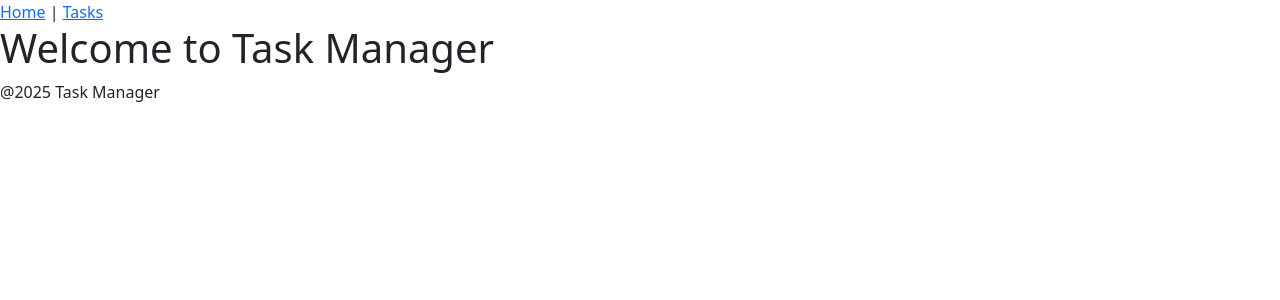
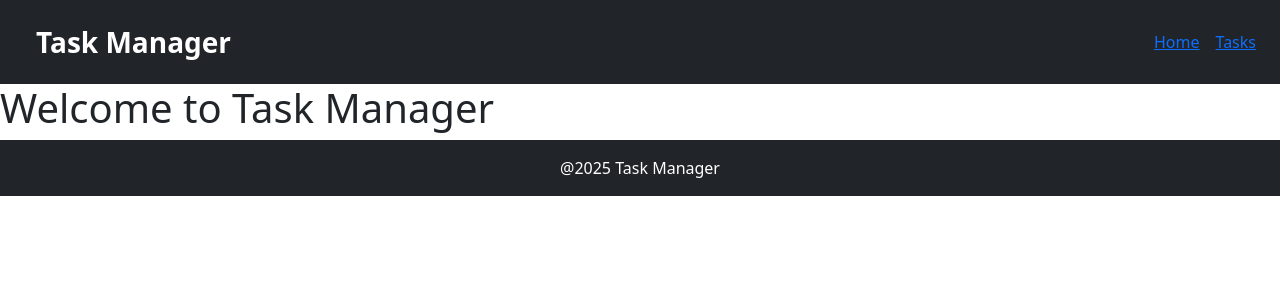
Before and after one commit to learnwithsanthosh/task-manager-frontend, a React (Vite) app: page / in a window 1280 px wide. Shown: the top 300 px of the page. Built offline with nearby package versions, Linux system fonts and the light colour scheme.

Commit message:
Day 14: Implemented task deletion functionality

```diff
--- a/src/components/Footer.tsx
+++ b/src/components/Footer.tsx
@@ -3,7 +3,9 @@ import React from "react";
 const Footer = () => {
   return (
     <>
-      <footer>@2025 Task Manager</footer>
+      <footer className="bg-dark text-white py-3 mt-auto text-center">
+        @2025 Task Manager
+      </footer>
     </>
   );
 };
--- a/src/components/Header.tsx
+++ b/src/components/Header.tsx
@@ -5,8 +5,20 @@ const Header = () => {
   return (
     <>
       <header>
-        <nav>
-          <Link to="/">Home</Link> | <Link to="/tasks">Tasks</Link>
+        <nav className="navbar navbar-expand-lg navbar-dark bg-dark px-4 py-3">
+          <div className="container-fluid">
+            <Link to="/" className="navbar-brand fs-3 fw-bold">
+              Task Manager
+            </Link>
+          </div>
+          <ul className="navbar-nav flex-row gap-3">
+            <li className="nav-item">
+              <Link to="/">Home</Link>
+            </li>
+            <li className="nav-item">
+              <Link to="/tasks">Tasks</Link>
+            </li>
+          </ul>
         </nav>
       </header>
     </>
--- a/src/pages/Home.tsx
+++ b/src/pages/Home.tsx
@@ -3,7 +3,9 @@ import React from "react";
 const Home = () => {
   return (
     <>
-      <h1>Welcome to Task Manager</h1>
+      <div>
+        <h1>Welcome to Task Manager</h1>
+      </div>
     </>
   );
 };
--- a/src/pages/Tasks.tsx
+++ b/src/pages/Tasks.tsx
@@ -10,8 +10,17 @@ const Tasks = () => {
     api
       .get("/tasks")
       .then((res) => setTasks(res.data))
+      .catch((err) => console.log("Delete failed : ", err));
+  }, []);
+  const handleDelete = (id: Number) => {
+    api
+      .delete(`/task/${id}`)
+      .then(() => {
+        return api.get("/tasks");
+      })
+      .then((res) => setTasks(res.data))
       .catch((err) => console.log(err));
-  }, []);
+  };
 
   return (
     <>
@@ -40,6 +49,14 @@ const Tasks = () => {
                       minute: "2-digit",
                     })}
                   </p>
+                  <div className="d-flex justify-content-between mt-3">
+                    <button
+                      className="btn btn-danger"
+                      onClick={() => handleDelete(task.id)}
+                    >
+                      Delete
+                    </button>
+                  </div>
                 </>
               </div>
             </div>
--- a/src/services/api.ts
+++ b/src/services/api.ts
@@ -6,6 +6,8 @@ const baseURL = axios.create({baseURL : "http://localhost:8080"});
 const api={
     get: (url : string, config = {})=>baseURL.get(url, config),
     post : (url : string , data : any, config = {}) => baseURL.post(url,data,config),
+    put: (url: string, data: any, config = {}) => baseURL.put(url, data, config),
+    delete : (url: string, config={}) =>baseURL.delete(url,config),
 };
 
 export default api
```
Also changed, not shown: 1 other file (tests, documents, lock files or other folders).
